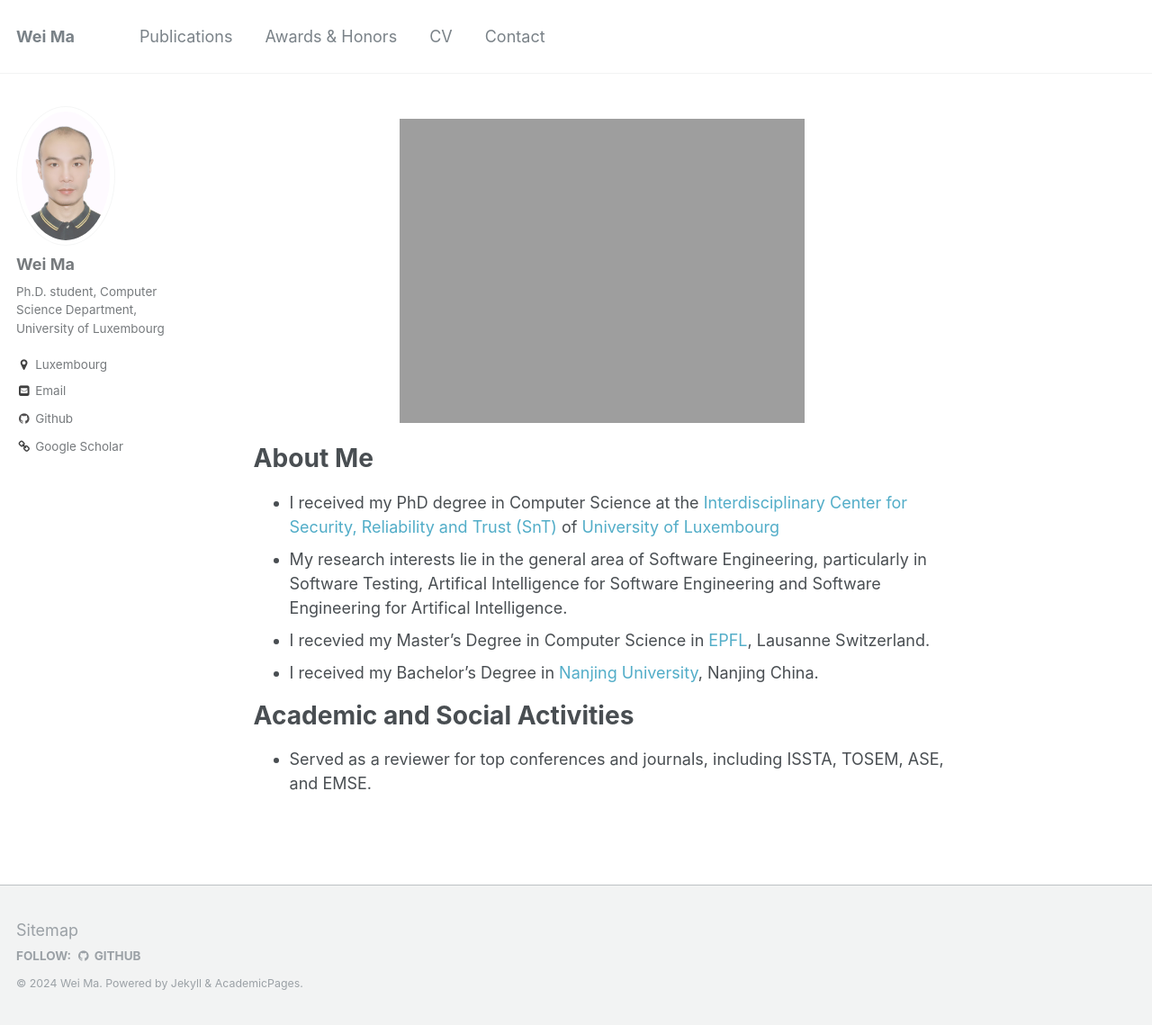
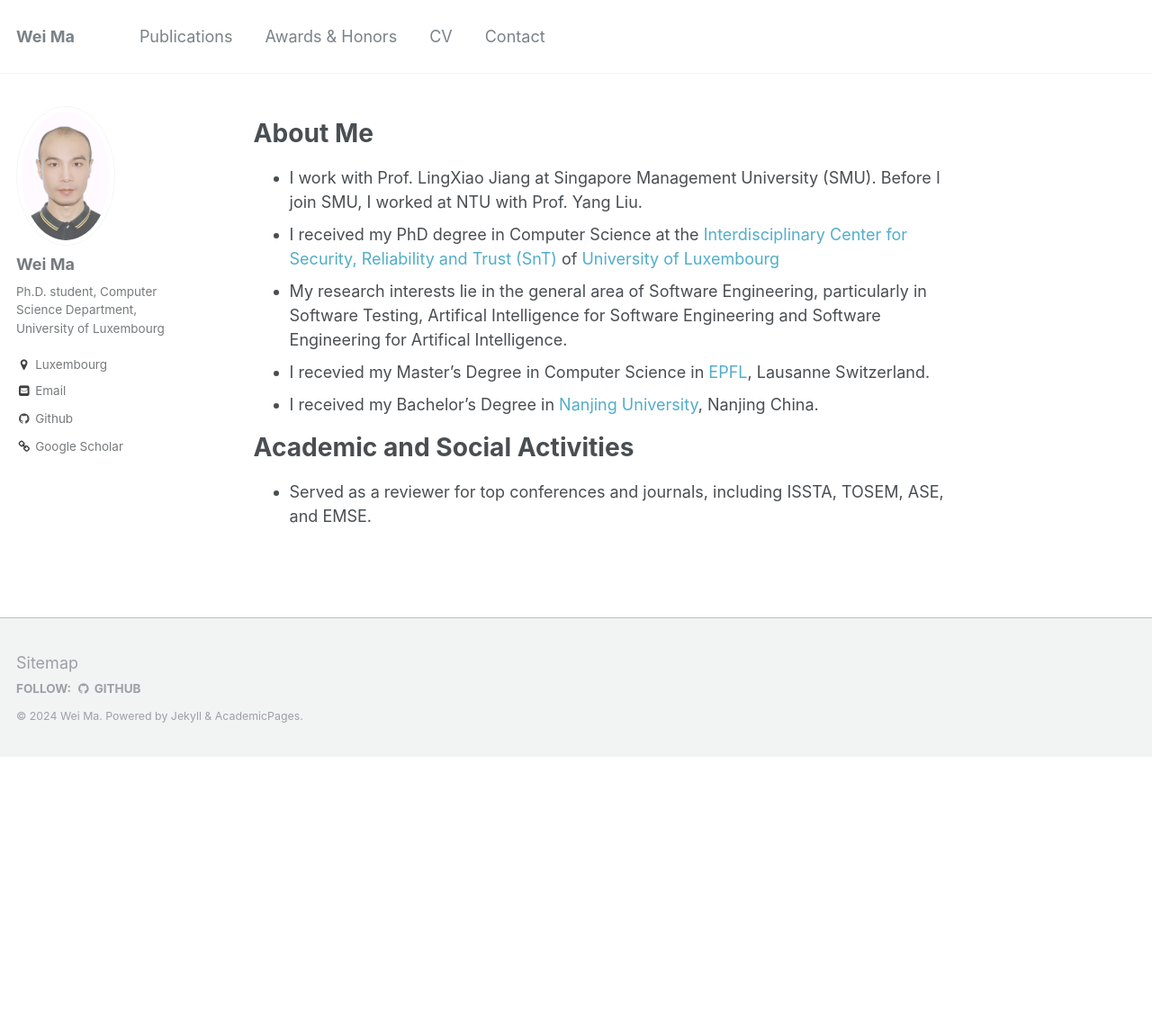
Before and after one commit to Marvinmw/WeiMa.github.io, a Jekyll site: the page built from _pages/about.md, in a window 1280 px wide and 1139 px high. Shown: the whole window at 90% size. Built offline with Jekyll 4.4.1, drawn with Linux system fonts in a browser that asks for light colours.

Commit message:
commit message

```diff
--- a/_pages/about.md
+++ b/_pages/about.md
@@ -8,11 +8,8 @@ redirect_from:
   - /about.html
 ---
 
-<p align="center">
-  <img src="https://marvinmw.github.io/weima/files/weima.jpg?raw=true" alt="Photo" style="width: 450px;"/>
-</p>
-
 # About Me
+* I work with Prof. LingXiao Jiang at Singapore Management University (SMU). Before I join SMU, I worked at NTU with Prof. Yang Liu.
 * I received my PhD degree in Computer Science at the [Interdisciplinary Center for Security, Reliability and Trust (SnT)](https://wwwfr.uni.lu/snt) of [University of Luxembourg](https://wwwfr.uni.lu)
 * My research interests lie in the general area of Software Engineering, particularly in Software Testing, Artifical Intelligence for Software Engineering and Software Engineering for Artifical Intelligence.
 * I recevied my Master's Degree in Computer Science in [EPFL](https://www.epfl.ch/en/), Lausanne Switzerland.
```
